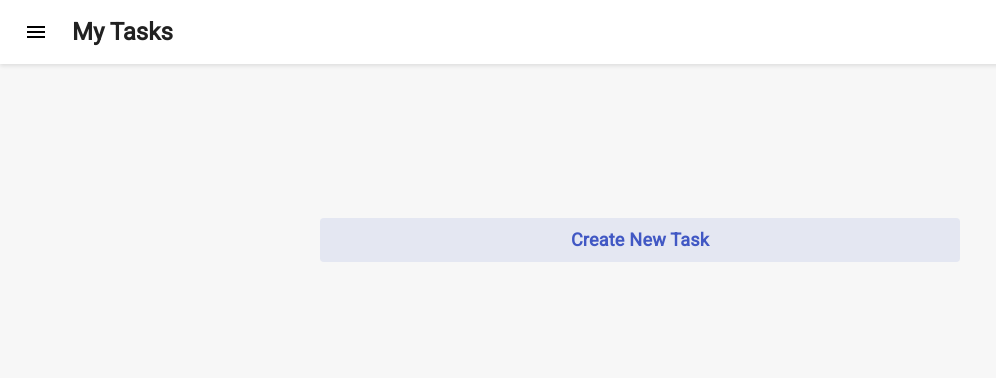
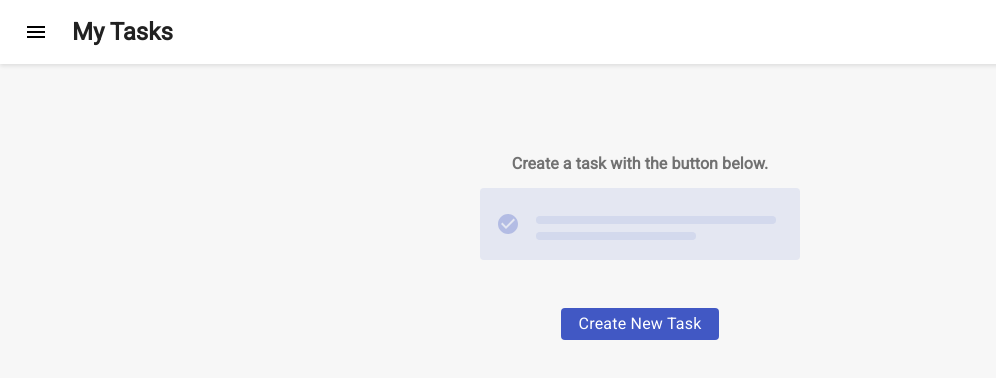
Before and after one commit to cremalab/israel-todo, a React (Create React App) app: page /todo in a window 1280 px wide. Shown: the top 378 px of the page, without its empty margins (0-996 px from the left). Built offline with nearby package versions, Linux system fonts and the light colour scheme.

Commit message:
ADAIG-19: adding styling and components for empty state

```diff
--- a/src/components/TodoContainer/index.tsx
+++ b/src/components/TodoContainer/index.tsx
@@ -1,4 +1,5 @@
 import "./styles.scss"
+import CheckCircleIcon from "@material-ui/icons/CheckCircle"
 import { useState } from "react"
 import { useAppDispatch } from "../../hooks/useAppDispatch"
 import { useAppSelector } from "../../hooks/useAppSelector"
@@ -6,6 +7,7 @@ import { toggleTodo } from "../../store/todos"
 import { Todo } from "../../types/Todo"
 import { EditTaskModal } from "../EditTaskModal"
 import { NewTaskModal } from "../NewTaskModal"
+import { PrimarySmallButton } from "../PrimarySmallButton"
 import { TodoListFilter } from "../TodoListFilter"
 
 export function TodoContainer() {
@@ -44,16 +46,34 @@ export function TodoContainer() {
         <div className="todos">
           {todos.value.length > 0 ? (
             <h3 className="titles">Active Tasks</h3>
-          ) : null}
+          ) : (
+            <div className="empty-state-container">
+              <h3 className="initial-state">
+                Create a task with the button below.
+              </h3>
+              <div className="empty-state">
+                <CheckCircleIcon className="empty-state-checkbox" />
+                <div>
+                  <div className="empty-state-placeholder"></div>
+                  <div className="empty-state-placeholder short"></div>
+                </div>
+              </div>
+            </div>
+          )}
 
           <TodoListFilter
             markAsCompleted={markAsCompleted}
             editTask={editTask}
           />
-
-          <button className="new-task-btn" onClick={openModal}>
-            <span id="btn-text">Create New Task</span>
-          </button>
+          {todos.value.length > 0 ? (
+            <button className="new-task-btn" onClick={openModal}>
+              <span id="btn-text">Create New Task</span>
+            </button>
+          ) : (
+            <div className="empty-state-btn-container">
+              <PrimarySmallButton name="Create New Task" onClick={openModal} />
+            </div>
+          )}
           <NewTaskModal closeModal={closeModal} showModal={showModal} />
           <EditTaskModal
             closeModal={closeEditModal}
--- a/src/components/TodoContainer/styles.scss
+++ b/src/components/TodoContainer/styles.scss
@@ -65,3 +65,53 @@
   align-items: flex-start;
   min-height: 50vh;
 }
+.initial-state {
+  font-family: Roboto;
+  font-style: normal;
+  font-weight: bold;
+  font-size: 16px;
+  line-height: 100%;
+  letter-spacing: 0.005em;
+  color: rgba(0, 0, 0, 0.54);
+}
+
+.empty-state-container {
+  display: flex;
+  justify-content: center;
+  align-items: center;
+  flex-direction: column;
+}
+
+.empty-state {
+  width: 320px;
+  height: 72px;
+  left: 0px;
+  top: 48px;
+  background: rgba(65, 88, 196, 0.1);
+  border-radius: 4px;
+  margin-bottom: 3em;
+  display: flex;
+  align-items: center;
+  padding: 0 1em;
+}
+
+.empty-state-checkbox {
+  color: rgba(65, 88, 196, 0.3);
+}
+
+.empty-state-placeholder {
+  margin-left: 1rem;
+  height: 0.5em;
+  width: 15em;
+  background-color: rgba(65, 88, 196, 0.1);
+  border-radius: 4px;
+  margin-top: 0.5em;
+}
+.short {
+  max-width: 10em;
+}
+
+.empty-state-btn-container {
+  display: flex;
+  justify-content: center;
+}
```
